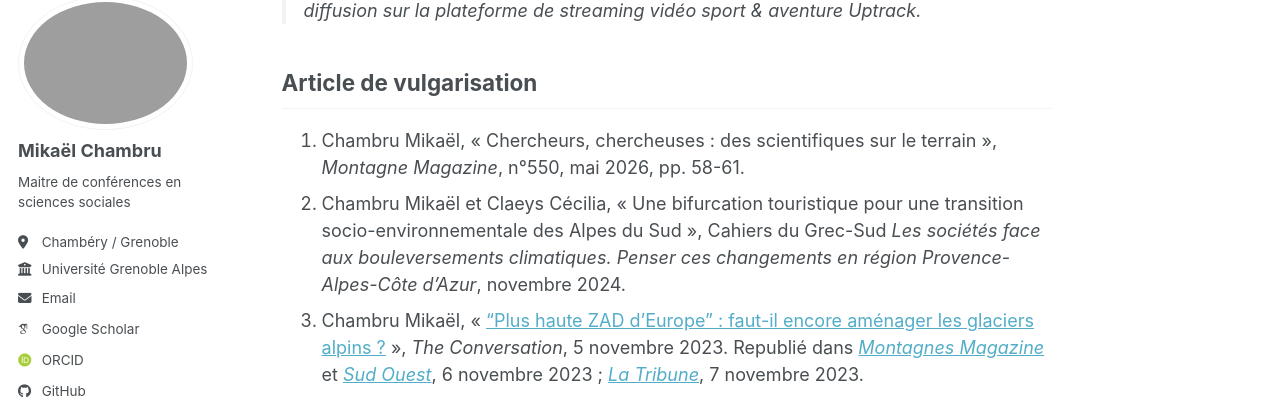
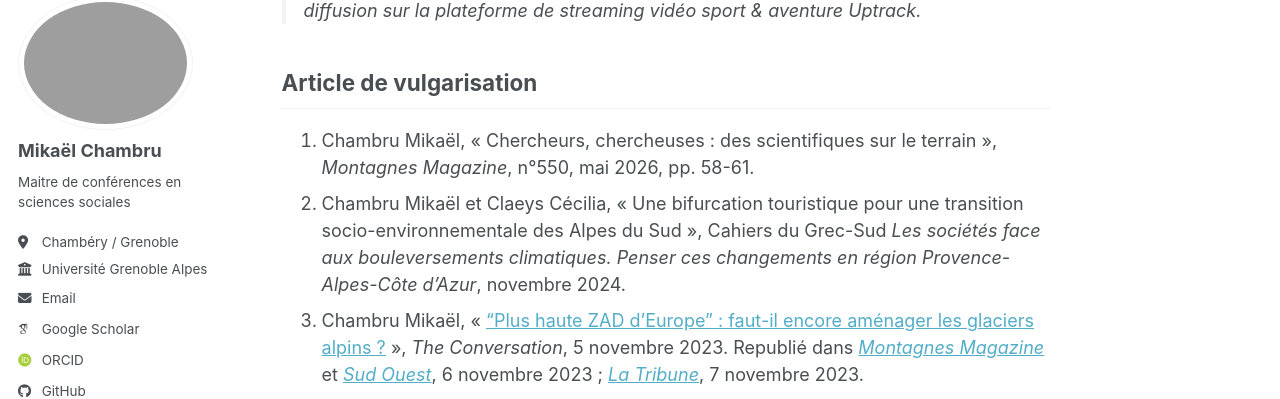
Before and after one commit to mikaelchambru/mikaelchambru.github.io, a Jekyll site: the page built from _pages/mediation.md, in a window 1280 px wide and 900 px high, scrolled down 458 px. Shown: the part 103-502 px from the top of the window. Built offline with Jekyll 4.4.1, drawn with Linux system fonts in a browser that asks for light colours; some web fonts are replaced; a script bundle is joined from its source files by our own code; library files that are not in the unit come from our copies.

Commit message:
Update mediation.md

```diff
--- a/_pages/mediation.md
+++ b/_pages/mediation.md
@@ -15,7 +15,7 @@ redirect_from:
 
 ## Article de vulgarisation
 
-1. Chambru Mikaël, « Chercheurs, chercheuses : des scientifiques sur le terrain », *Montagne Magazine*, n°550, mai 2026, pp. 58-61.
+1. Chambru Mikaël, « Chercheurs, chercheuses : des scientifiques sur le terrain », *Montagnes Magazine*, n°550, mai 2026, pp. 58-61.
 2. Chambru Mikaël et Claeys Cécilia, « Une bifurcation touristique pour une transition socio-environnementale des Alpes du Sud », Cahiers du Grec-Sud *Les sociétés face aux bouleversements climatiques. Penser ces changements en région Provence-Alpes-Côte d’Azur*, novembre 2024.
 3. Chambru Mikaël, « [“Plus haute ZAD d’Europe” : faut-il encore aménager les glaciers alpins ?](https://theconversation.com/plus-haute-zad-deurope-faut-il-encore-amenager-les-glaciers-alpins-216918) », *The Conversation*, 5 novembre 2023.
 Republié dans *[Montagnes Magazine](https://www.montagnes-magazine.com/actus-plus-haute-zad-europe-faut-il-encore-amenager-les-glaciers-alpins)* et *[Sud Ouest](https://www.sudouest.fr/environnement/plus-haute-zad-d-europe-faut-il-encore-amenager-les-glaciers-alpins-17354614.php)*, 6 novembre 2023 ; [*La Tribune*](https://www.latribune.fr/opinions/tribunes/la-plus-haute-zad-d-europe-remet-en-cause-l-amenagement-de-la-haute-montagne-982485.html), 7 novembre 2023.
```
